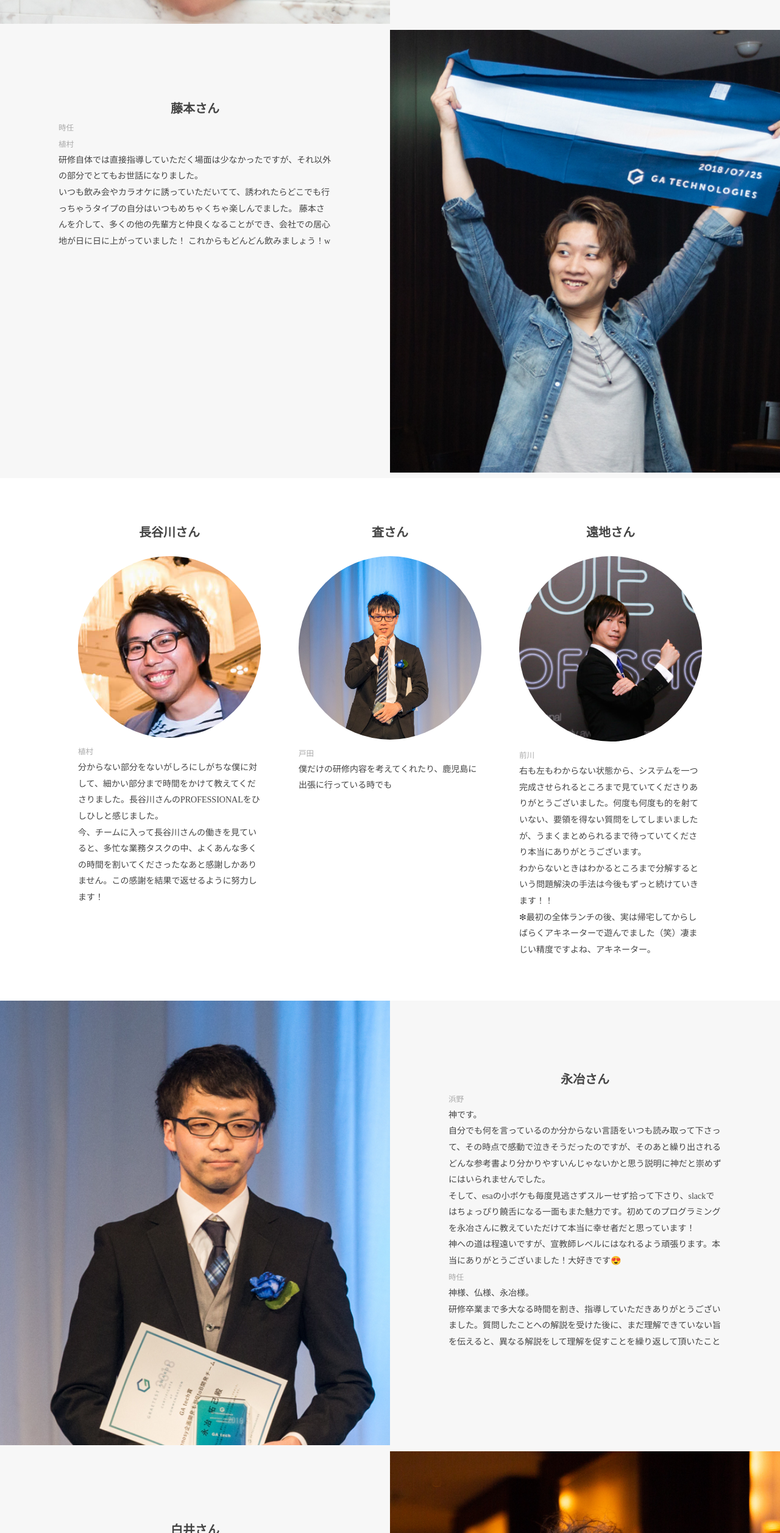
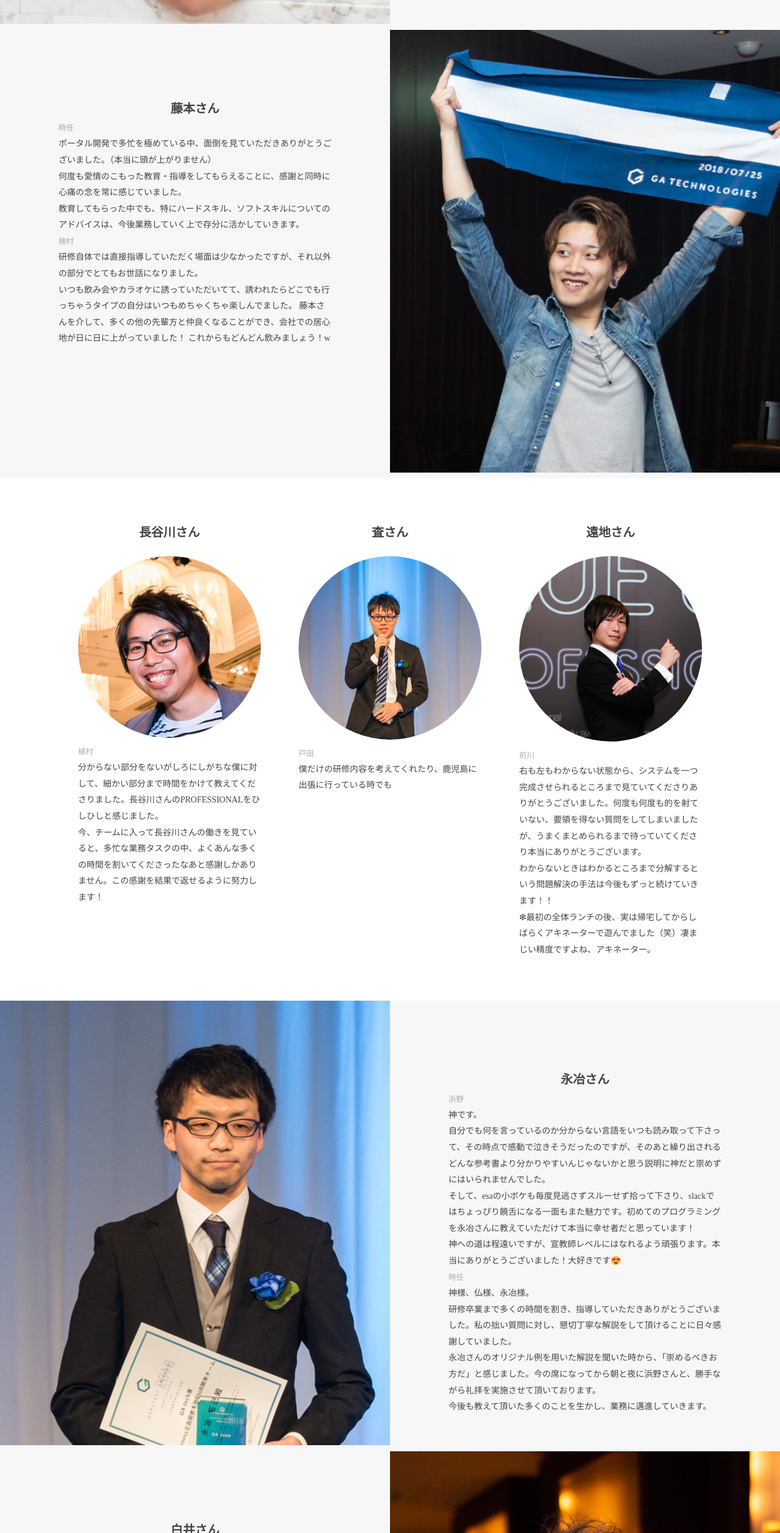
Before and after one commit to GAtech18/Thanks_app, a plain HTML site: page index.html in a window 1280 px wide. Shown: the part 1722-4236 px from the top of the page at 61% size. Drawn offline with nearby package versions, Linux system fonts and the light colour scheme.

Commit message:
180806_morning

```diff
--- a/index.html
+++ b/index.html
@@ -53,6 +53,9 @@
             <h2 class="title">藤本さん</h2>
             <p1>
               <span>時任</span>
+              ポータル開発で多忙を極めている中、面倒を見ていただきありがとうございました。（本当に頭が上がりません）<br>
+              何度も愛情のこもった教育・指導をしてもらえることに、感謝と同時に心痛の念を常に感じていました。<br>
+              教育してもらった中でも、特にハードスキル、ソフトスキルについてのアドバイスは、今後業務していく上で存分に活かしていきます。<br>
             </p1>
             <p1>
               <span>植村</span>
@@ -115,7 +118,9 @@
             <p1>
               <span>時任</span>
               神様、仏様、永冶様。<br>
-              研修卒業まで多大なる時間を割き、指導していただきありがとうございました。質問したことへの解説を受けた後に、まだ理解できていない旨を伝えると、異なる解説をして理解を促すことを繰り返して頂いたこと
+              研修卒業まで多くの時間を割き、指導していただきありがとうございました。私の拙い質問に対し、懇切丁寧な解説をして頂けることに日々感謝していました。<br>
+              永冶さんのオリジナル例を用いた解説を聞いた時から、「崇めるべきお方だ」と感じました。今の席になってから朝と夜に浜野さんと、勝手ながら礼拝を実施させて頂いております。<br>
+              今後も教えて頂いた多くのことを生かし、業務に邁進していきます。
             </p1>
           </div><!-- /.inner -->
         </div><!-- /.detail -->
```
